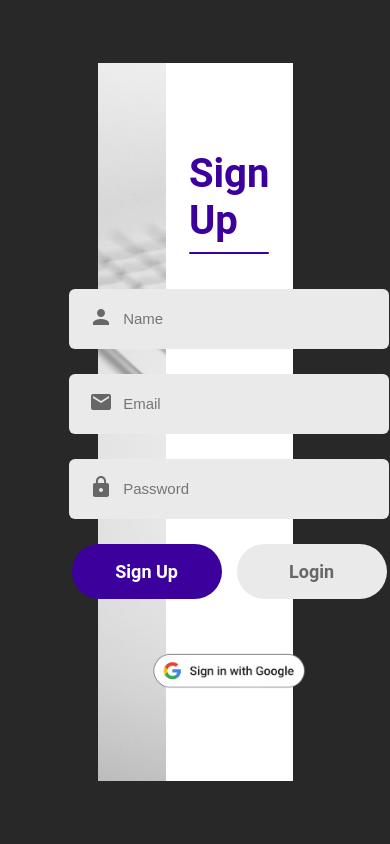
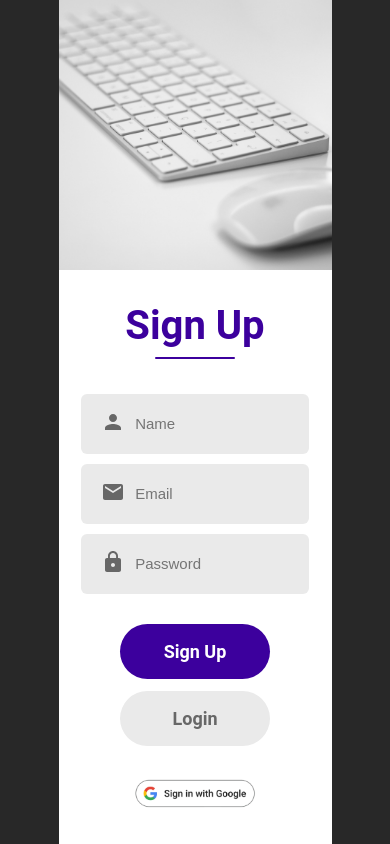
Before and after one commit to jullyanabrasileiro/signin-signup, a React (Create React App) app: page / in a window 390 px wide. Built offline with nearby package versions, Linux system fonts and the light colour scheme.

Commit message:
responsible design settings

```diff
--- a/src/components/SignInSignUp/SignInSignUp.css
+++ b/src/components/SignInSignUp/SignInSignUp.css
@@ -34,7 +34,7 @@
     width: 100%;
 }
 
-.form{
+.form {
     width: 65%;
     display: flex;
     justify-content: center;
@@ -130,3 +130,51 @@
     background: #eaeaea;
     color: #676767;
 }
+
+@media (max-width: 1024px) {
+    .container {
+        justify-content: center;
+        flex-direction: column;
+        width: 70%;
+        height: 100vh;
+
+    }
+
+    .form-image {
+        width: 100%;
+        height: 50%;
+        background-size: cover;
+        background-position: center;
+    }
+
+    .form {
+        width: 100%;
+        max-width: 600px;
+        padding: 2rem;
+        margin: 0 auto;
+        position: relative;
+    }
+
+    .inputs {
+        gap: 10px;
+    }
+
+    .input {
+        width: 90%;
+    }
+
+    .submit-container {
+        flex-direction: column;
+        gap: 2px;
+        margin-top: 20px;
+    }
+
+    .submit {
+        margin-bottom: 10px;
+    }
+
+    .forgot-password {
+        padding-left: 0;
+        text-align: center;
+    }
+}
```
